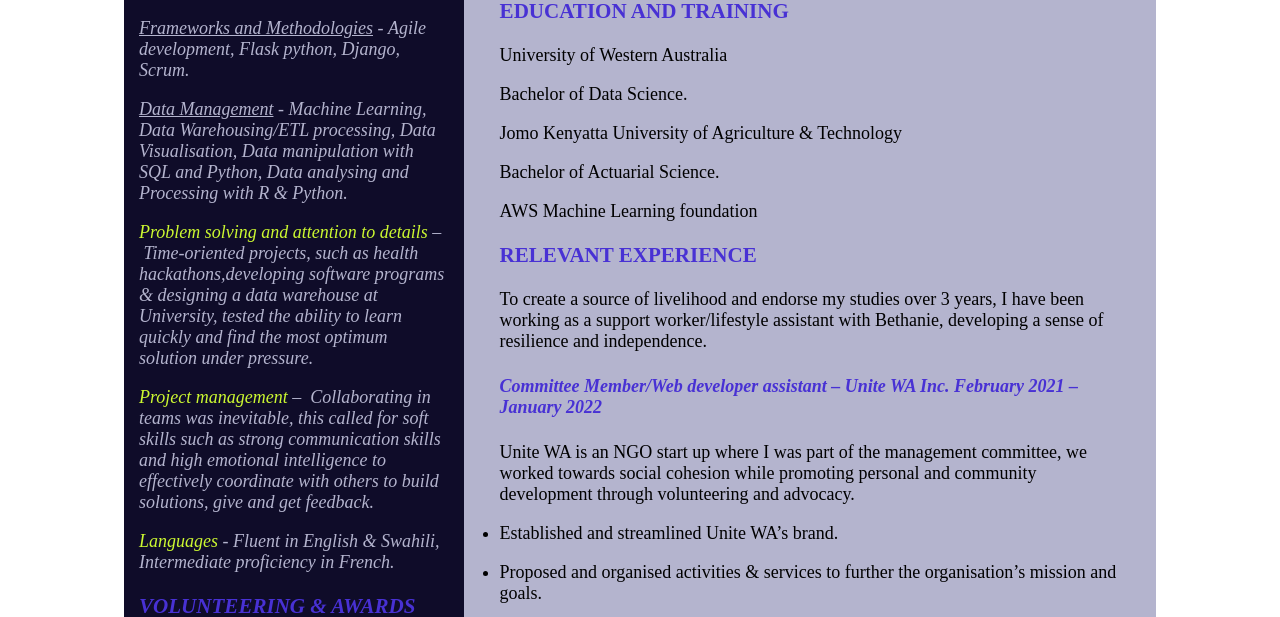
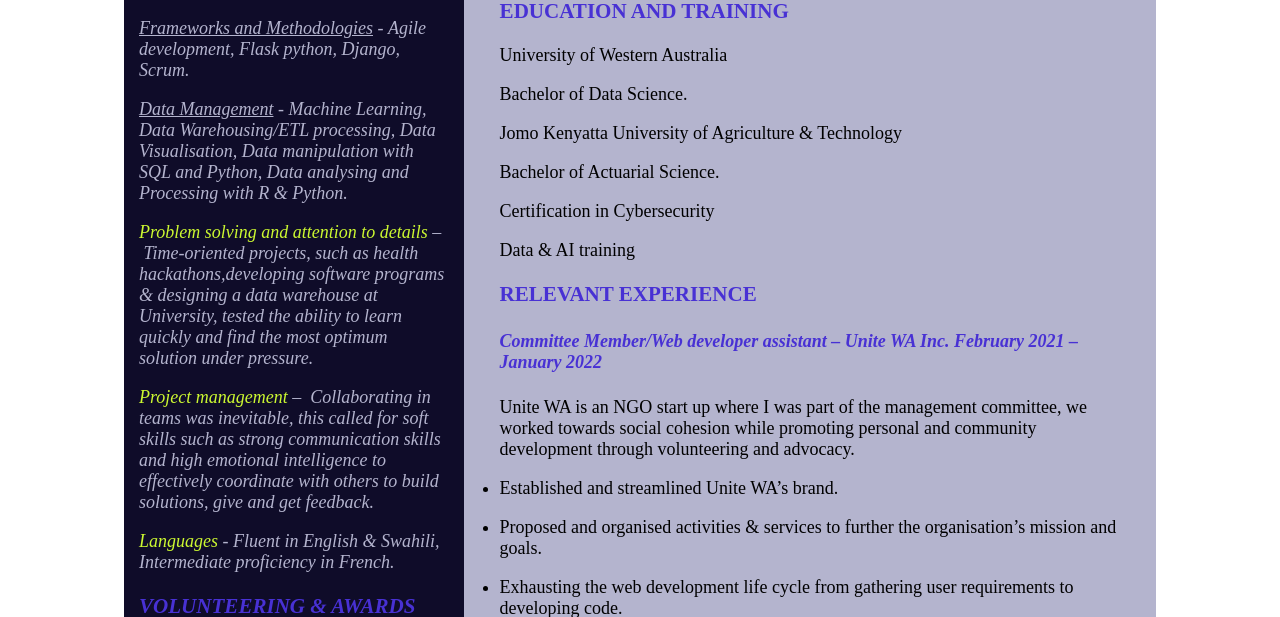
Before and after one commit to PaulineG9/Project_1, a Flask app: page /resume in a window 1280 px wide. Shown: the part 300-917 px from the top of the page. Run offline with Flask 3, Linux system fonts and the light colour scheme.

Commit message:
skill updates

```diff
--- a/app/templates/base.html
+++ b/app/templates/base.html
@@ -183,7 +183,7 @@
 
 			    <ul>
 			       <li><a  href="{{ url_for ('projects')}}">My Skills</a></li>
-			       <li><a  href="{{ url_for ('resume')}}">My Resume</a></li>
+			       <!--li><a  href="{{ url_for ('resume')}}">My Resume</a></li-->
 			    </ul>
 			 </div>
 		      </div>
--- a/app/templates/index.html
+++ b/app/templates/index.html
@@ -10,7 +10,7 @@
             <div class="brief">
                <div><h1 class="side-heading grid-2_title"><span class="hello">Hi There, </span>
                </h1></div>
-               <div style="font-size: 22px;" class="grid-2_content">I craft data-centric digital solutions with acuity & curiosity<br>to produce actionable intelligence.</div>
+               <div style="font-size: 22px;" class="grid-2_content">I apply information seeking practices to produce actionable intelligence & data-driven digital solutions with acuity & curiosity</div>
                <div class="strokes">
                <svg width="100px" height="100px" viewBox="0 0 100 100">
                   <polyline
@@ -48,7 +48,7 @@
             <div class="mini-item" data-aos="fade-right" data-aos-duration="1000"><i class="gg-terminal hello" style="margin-bottom:5.5%;color:#ccf381 ;"></i>Programming & coding</div>
             <div class="mini-item" data-aos="fade-right" data-aos-duration="1000"><i class="gg-list-tree" style="margin-bottom:5.5%;color:#ccf381 ;"></i>Machine Learning</div>
             <div class="mini-item" data-aos="fade-right" data-aos-duration="1000"><i class="gg-read" style="margin-bottom:6%; color:#ccf381 ;"></i>Data Analytics</div>
-            <div class="mini-item" data-aos="fade-right" data-aos-duration="1000"><i class="gg-cloud" style="color:#ccf381 "></i><br>Web Development</div>
+            <div class="mini-item" data-aos="fade-right" data-aos-duration="1000"><i class="gg-cloud" style="color:#ccf381 "></i><br>Innovation & Development</div>
 
          </div>
       </div>
--- a/app/templates/resume.html
+++ b/app/templates/resume.html
@@ -48,7 +48,8 @@
 				<p>Bachelor of Data Science.</p>
 				<p>Jomo Kenyatta University of Agriculture &amp; Technology</p>
 				<p>Bachelor of Actuarial Science.</p>
-				<p>AWS Machine Learning foundation</p>
+				<p>Certification in Cybersecurity</p>
+				<p>Data & AI training</p>
 
 				</div>
 			</div>
@@ -61,7 +62,7 @@
 			<!-- </div><img src="blob:https://wordtohtml.net/c414f8ae-493f-4ee5-8989-cb7bcda906b3" alt="page1image25093472" width="473.950015" height="0.500079"> -->
 
 			<div>
-				<p>To create a source of livelihood and endorse my studies over 3 years, I have been working as a support worker/lifestyle assistant with Bethanie, developing a sense of resilience and independence.</p>
+				<!--p>To create a source of livelihood and endorse my studies over 3 years, I have been working as a support worker/lifestyle assistant with Bethanie, developing a sense of resilience and independence.</p-->
 
 			</div>
 			<div>
```
